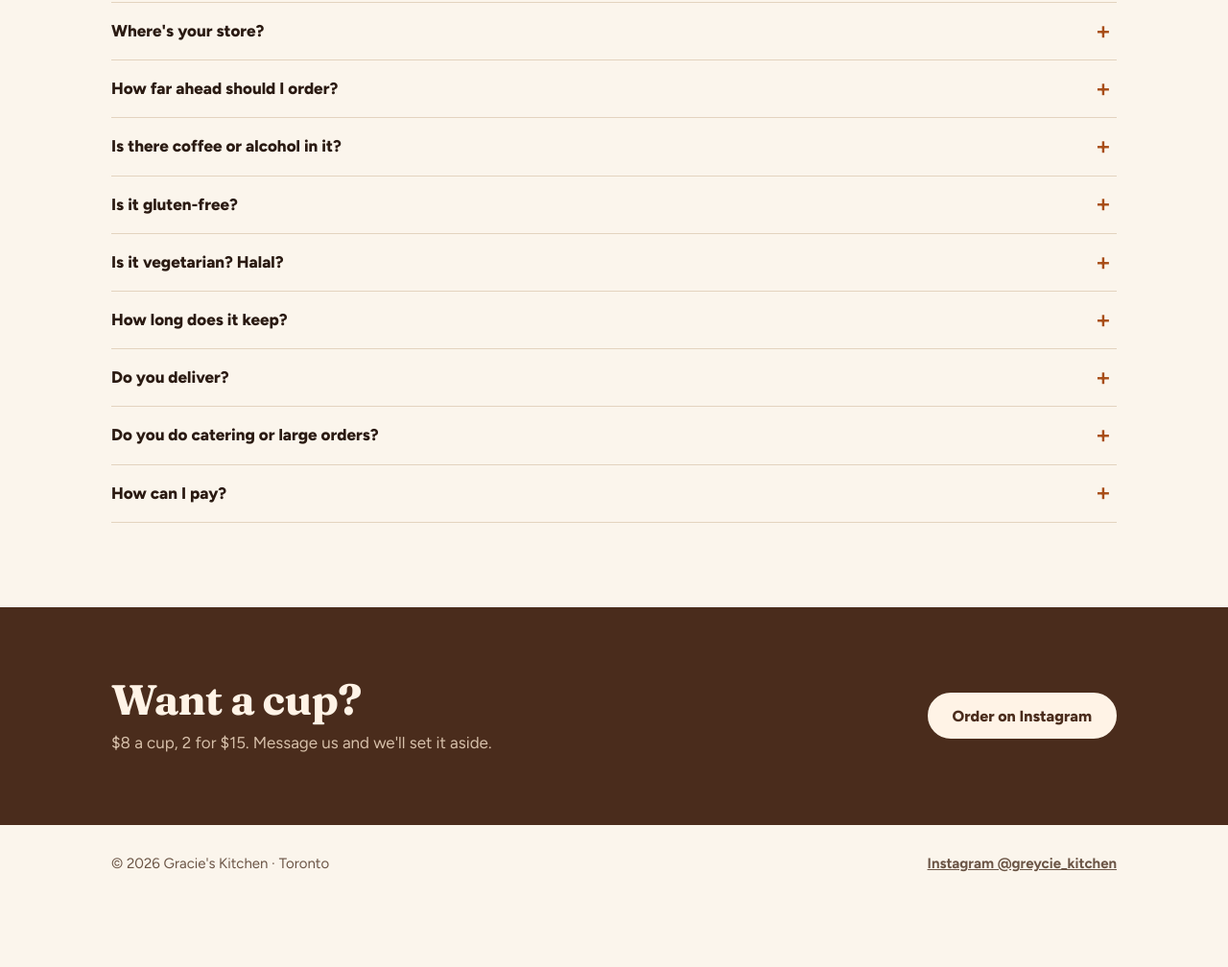
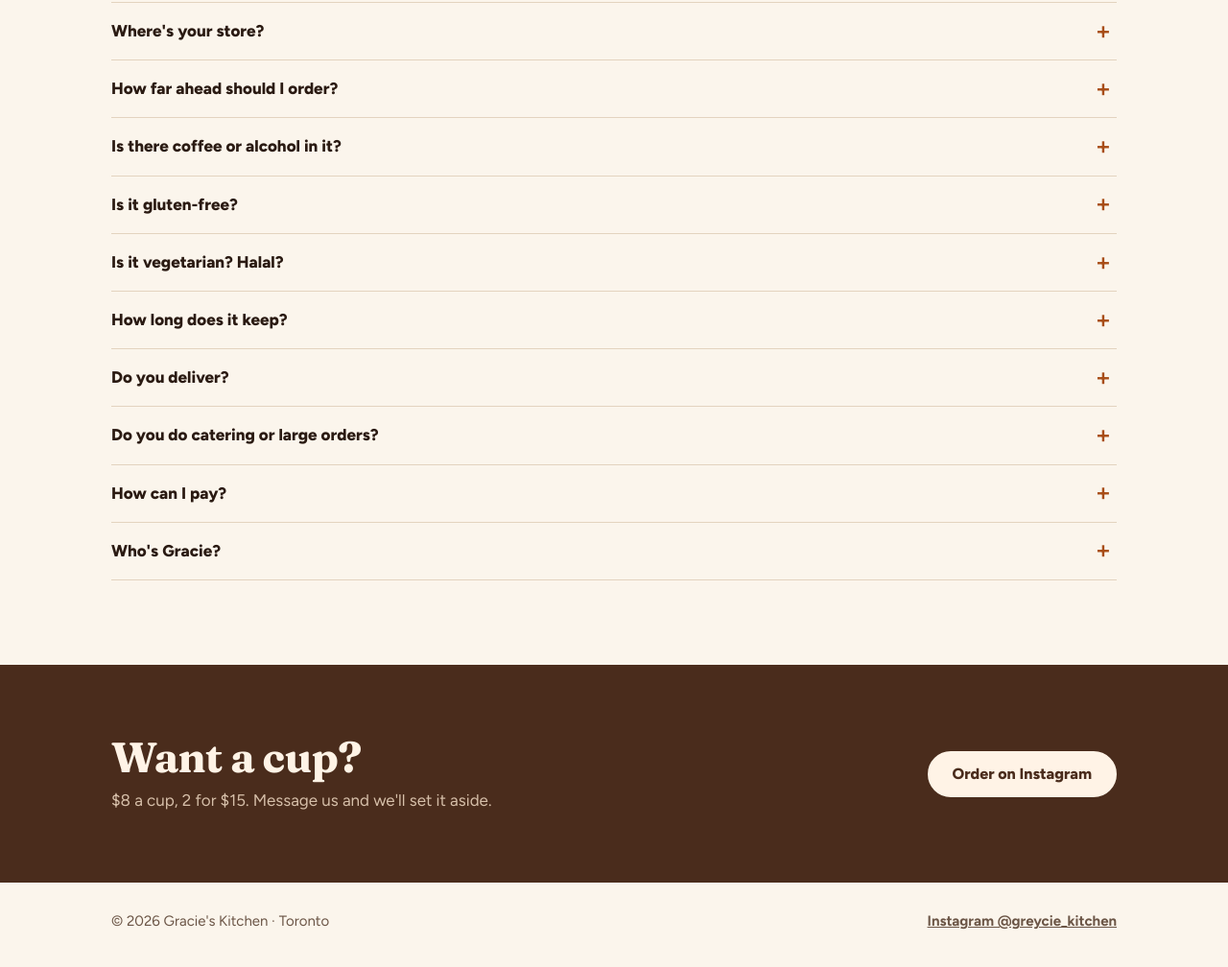
Before and after one commit to tdrywall/gracies-kitchen, a plain HTML site: page index.html in a window 1280 px wide. Shown: the part 3725-4733 px from the top of the page at 96% size. Before the commit the page ends 4673 px from the top, so only its background shows below. Drawn offline with Linux system fonts and the light colour scheme.

Commit message:
Add Who's Gracie FAQ
Co-Authored-By: Claude Opus 5.5 <noreply@anthropic.com>
Claude-Session: https://claude.ai/code/session_012ftyhz8h85gHDXg8jratV5

```diff
--- a/index.html
+++ b/index.html
@@ -318,6 +318,7 @@ footer a { color: var(--muted); font-weight: 700; }
         <details><summary>Do you deliver?</summary><p>Message us on Instagram and we'll work out pickup or delivery.</p></details>
         <details><summary>Do you do catering or large orders?</summary><p>Yes. Message us with the date and how many people.</p></details>
         <details><summary>How can I pay?</summary><p>Cash, debit, Visa, Mastercard or American Express.</p></details>
+        <details><summary>Who's Gracie?</summary><p>She's the inspiration, and the real boss of the kitchen.</p></details>
       </div>
     </div>
   </section>
```
